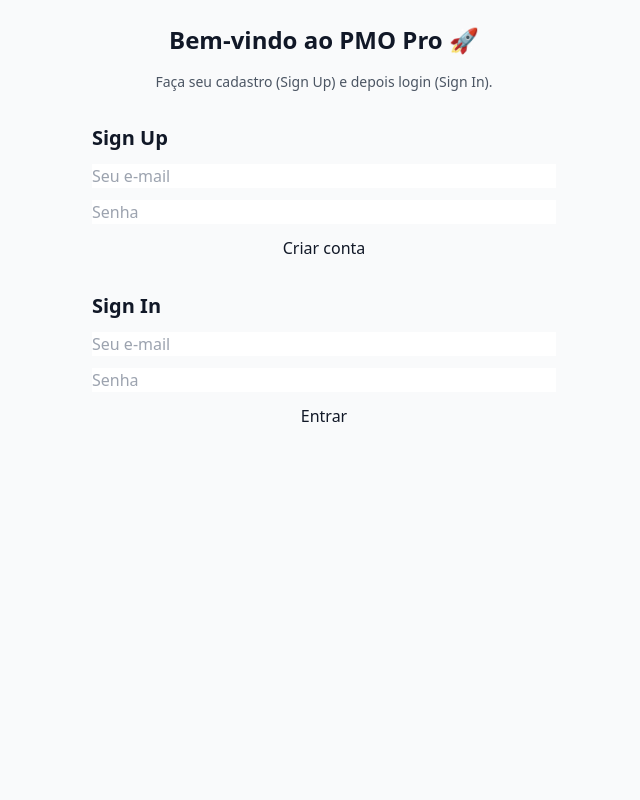
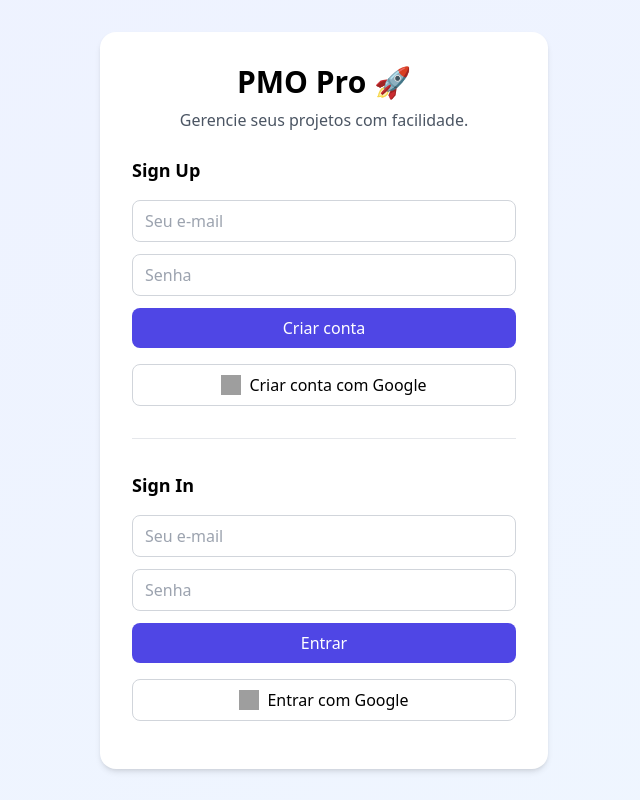
Before and after one commit to andradedaniel150399-byte/pmo_pro_app, a website: page frontend/index.html in a window 1280 px wide. Shown: the whole page, without its empty margins (316-956 px from the left). Drawn offline with nearby package versions, Linux system fonts and the light colour scheme; grey boxes are pictures that could not be loaded.

Commit message:
feat(frontend): improve landing page with Google auth

```diff
--- a/frontend/auth.js
+++ b/frontend/auth.js
@@ -3,6 +3,8 @@ document.addEventListener('DOMContentLoaded', () => {
   const signinForm = document.getElementById('signin-form');
   const signupMsg  = document.getElementById('signup-msg');
   const signinMsg  = document.getElementById('signin-msg');
+  const signupGoogle = document.getElementById('signup-google');
+  const signinGoogle = document.getElementById('signin-google');
   checkAndRedirectIfLogged();
   if (signupForm) {
     signupForm.addEventListener('submit', async (e) => {
@@ -26,6 +28,26 @@ document.addEventListener('DOMContentLoaded', () => {
       else window.location.replace('app.html');
     });
   }
+  if (signupGoogle) {
+    signupGoogle.addEventListener('click', async () => {
+      signupMsg.textContent = '';
+      const { error } = await supabase.auth.signInWithOAuth({
+        provider: 'google',
+        options: { redirectTo: window.location.origin + '/app.html' }
+      });
+      if (error) signupMsg.textContent = 'Erro no cadastro: ' + error.message;
+    });
+  }
+  if (signinGoogle) {
+    signinGoogle.addEventListener('click', async () => {
+      signinMsg.textContent = '';
+      const { error } = await supabase.auth.signInWithOAuth({
+        provider: 'google',
+        options: { redirectTo: window.location.origin + '/app.html' }
+      });
+      if (error) signinMsg.textContent = 'Erro no login: ' + error.message;
+    });
+  }
   supabase.auth.onAuthStateChange(async (_event, session) => {
     if (session && isOn('index.html')) window.location.replace('app.html');
   });
--- a/frontend/index.html
+++ b/frontend/index.html
@@ -2,7 +2,7 @@
 <html lang="pt-br">
 <head>
   <meta charset="utf-8" />
-  <title>Login • PMO Pro</title>
+  <title>PMO Pro - Login</title>
   <meta name="viewport" content="width=device-width, initial-scale=1" />
   <script src="https://cdn.tailwindcss.com"></script>
   <link rel="stylesheet" href="./style.css" />
@@ -10,30 +10,40 @@
   <script src="./supabase-client.js" defer></script>
   <script src="./auth.js" defer></script>
 </head>
-<body class="min-h-screen bg-gray-50 text-gray-900">
-  <main class="max-w-lg mx-auto p-6">
-    <h1 class="text-2xl font-bold mb-4 text-center">Bem-vindo ao PMO Pro 🚀</h1>
-    <p class="text-sm text-gray-600 mb-8 text-center">Faça seu cadastro (Sign Up) e depois login (Sign In).</p>
-    <div class="grid gap-8">
-      <section class="card">
-        <h2 class="text-xl font-semibold mb-3">Sign Up</h2>
-        <form id="signup-form" class="grid gap-3">
-          <input id="signup-email" type="email" required placeholder="Seu e-mail" class="input" />
-          <input id="signup-password" type="password" required placeholder="Senha" class="input" />
-          <button class="btn w-full" type="submit">Criar conta</button>
-        </form>
-        <p id="signup-msg" class="msg"></p>
-      </section>
-      <section class="card">
-        <h2 class="text-xl font-semibold mb-3">Sign In</h2>
-        <form id="signin-form" class="grid gap-3">
-          <input id="signin-email" type="email" required placeholder="Seu e-mail" class="input" />
-          <input id="signin-password" type="password" required placeholder="Senha" class="input" />
-          <button class="btn w-full" type="submit">Entrar</button>
-        </form>
-        <p id="signin-msg" class="msg"></p>
-      </section>
-    </div>
+<body class="min-h-screen bg-gradient-to-br from-indigo-50 to-blue-50 flex items-center justify-center">
+  <main class="w-full max-w-md bg-white rounded-2xl shadow-md p-8">
+    <h1 class="text-3xl font-bold text-center mb-2">PMO Pro 🚀</h1>
+    <p class="text-center text-gray-600 mb-6">Gerencie seus projetos com facilidade.</p>
+
+    <section class="space-y-4 mb-8">
+      <h2 class="text-lg font-semibold">Sign Up</h2>
+      <form id="signup-form" class="space-y-3">
+        <input id="signup-email" type="email" required placeholder="Seu e-mail" class="w-full px-3 py-2 rounded-lg border border-gray-300 focus:outline-none focus:ring-2 focus:ring-indigo-500" />
+        <input id="signup-password" type="password" required placeholder="Senha" class="w-full px-3 py-2 rounded-lg border border-gray-300 focus:outline-none focus:ring-2 focus:ring-indigo-500" />
+        <button class="w-full px-4 py-2 rounded-lg bg-indigo-600 text-white hover:bg-indigo-700 transition-colors" type="submit">Criar conta</button>
+      </form>
+      <button id="signup-google" class="w-full flex items-center justify-center gap-2 px-4 py-2 rounded-lg border border-gray-300 hover:bg-gray-50 transition-colors">
+        <img src="https://www.svgrepo.com/show/475656/google-color.svg" alt="Google" class="w-5 h-5" />
+        <span>Criar conta com Google</span>
+      </button>
+      <p id="signup-msg" class="text-sm text-center text-red-500"></p>
+    </section>
+
+    <div class="border-t mb-8"></div>
+
+    <section class="space-y-4">
+      <h2 class="text-lg font-semibold">Sign In</h2>
+      <form id="signin-form" class="space-y-3">
+        <input id="signin-email" type="email" required placeholder="Seu e-mail" class="w-full px-3 py-2 rounded-lg border border-gray-300 focus:outline-none focus:ring-2 focus:ring-indigo-500" />
+        <input id="signin-password" type="password" required placeholder="Senha" class="w-full px-3 py-2 rounded-lg border border-gray-300 focus:outline-none focus:ring-2 focus:ring-indigo-500" />
+        <button class="w-full px-4 py-2 rounded-lg bg-indigo-600 text-white hover:bg-indigo-700 transition-colors" type="submit">Entrar</button>
+      </form>
+      <button id="signin-google" class="w-full flex items-center justify-center gap-2 px-4 py-2 rounded-lg border border-gray-300 hover:bg-gray-50 transition-colors">
+        <img src="https://www.svgrepo.com/show/475656/google-color.svg" alt="Google" class="w-5 h-5" />
+        <span>Entrar com Google</span>
+      </button>
+      <p id="signin-msg" class="text-sm text-center text-red-500"></p>
+    </section>
   </main>
 </body>
 </html>
```
Also changed, not shown: 1 other file.
